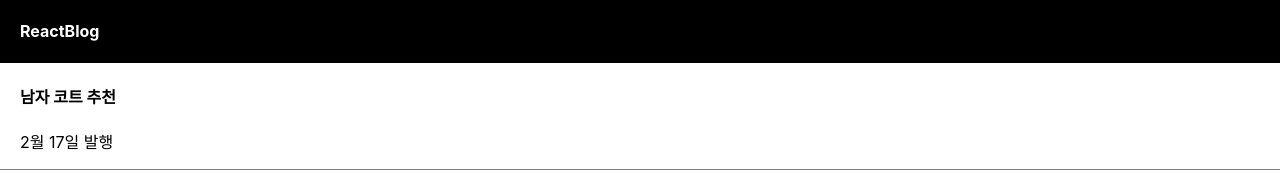
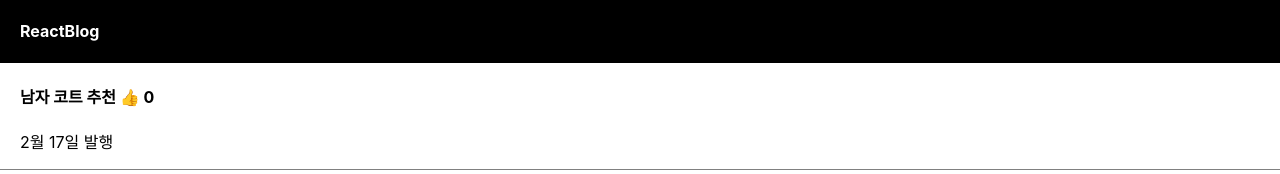
Before and after one commit to skarbgud/blog-react, a React (Create React App) app: page / in a window 1280 px wide. Shown: the top 174 px of the page. Built offline with nearby package versions, Linux system fonts and the light colour scheme.

Commit message:
state 변경

```diff
--- a/src/App.js
+++ b/src/App.js
@@ -1,3 +1,5 @@
+/* eslint-disable */
+
 import { useState } from 'react';
 import './App.css';
 
@@ -5,6 +7,7 @@
 
   let post = '강남 우동 맛집';
   let [title, setTitle] = useState(['남자 코트 추천', '강남 우동맛집', '파이썬독학']);
+  let [like, setLike] = useState(0);
 
   return (
     <div className="App">
@@ -12,7 +15,7 @@
         <h4>ReactBlog</h4>
       </div>
       <div className="list">
-        <h4>{ title[0] }</h4>
+        <h4>{ title[0] } <span onClick={() => {setLike(like+1)}}>👍</span> {like} </h4>
         <p>2월 17일 발행</p>
       </div>
       <div className="list">
```
